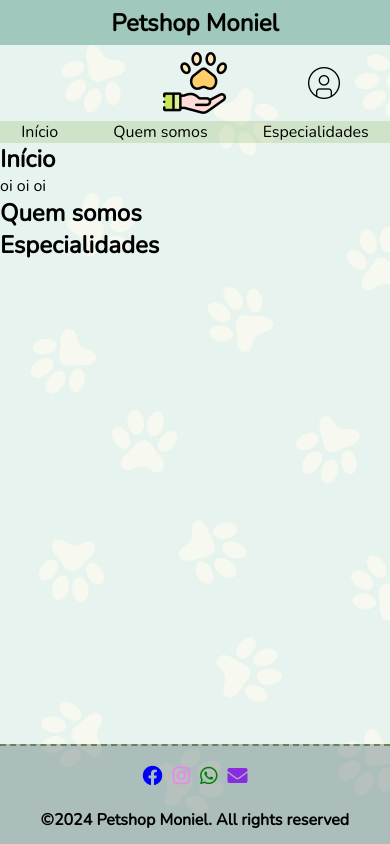
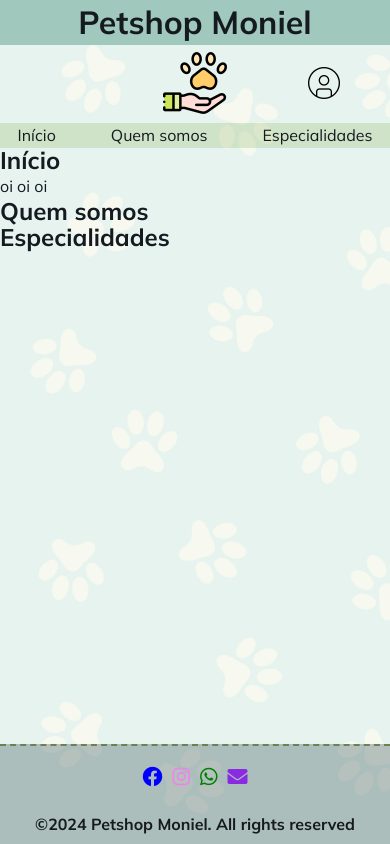
Before and after one commit to moniquedbandas/petshopMoniel, a PHP site: page / in a window 390 px wide. Run offline with PHP 8.4, Linux system fonts and the light colour scheme.

Commit message:
Comecei a mudar o css da pagina inicial e começarei a fazer a responsividade

```diff
--- a/Public/css/estilos.css
+++ b/Public/css/estilos.css
@@ -2,17 +2,25 @@
   margin: 0;
   padding: 0;
   box-sizing: border-box;
+
+  -webkit-font-smoothing: antialiased;
+  -moz-osx-font-smoothing: grayscale;
+}
+:root {
+  --text-base: 1rem;
+  --text-cor: hsl(207, 21%, 10%);
 }
 body {
-  font-family: "Nunito", sans-serif;
+  font: 400 var(--text-base) / 160% "Mulish", sans-serif;
   background-image: url("../imagens/fundo.png");
+  color: var(--text-cor);
   background-size: cover;
   display: flex;
   flex-direction: column;
   min-height: 100vh;
 }
 
-/* parte do header */
+/* area do header */
 .areaHeader {
   /* border: 1px solid red; */
   display: flex;
@@ -47,7 +55,7 @@ body {
 }
 .menuHeader a {
   text-decoration: none;
-  color: black;
+  color: var(--text-cor);
 }
 .menuHeader a:hover {
   color: none;
--- a/index.html
+++ b/index.html
@@ -9,7 +9,8 @@
     <link rel="stylesheet" href="https://cdnjs.cloudflare.com/ajax/libs/font-awesome/5.15.4/css/all.min.css">
     <link rel="icon" href="../../Public/imagens/patinha.png" type="image/png" sizes="16x16">
     <link rel="icon" href="../../Public/imagens/patinha.png" type="image/png" sizes="32x32">
-    <link href="https://fonts.googleapis.com/css2?family=Nunito" rel="stylesheet">
+    <link href="https://fonts.googleapis.com/css2?family=Mulish:ital,wght@0,200..1000;1,200..1000&display=swap"
+        rel="stylesheet">
     <link rel="stylesheet" href="./Public/css/estilos.css">
     <title>Petshop Moniel</title>
 </head>
@@ -18,7 +19,7 @@
     <div class="content">
         <header class="areaHeader">
             <div class="areaTitulo">
-                <h2>Petshop Moniel</h2>
+                <h1>Petshop Moniel</h1>
             </div>
 
             <div class="areaLogos">
```
